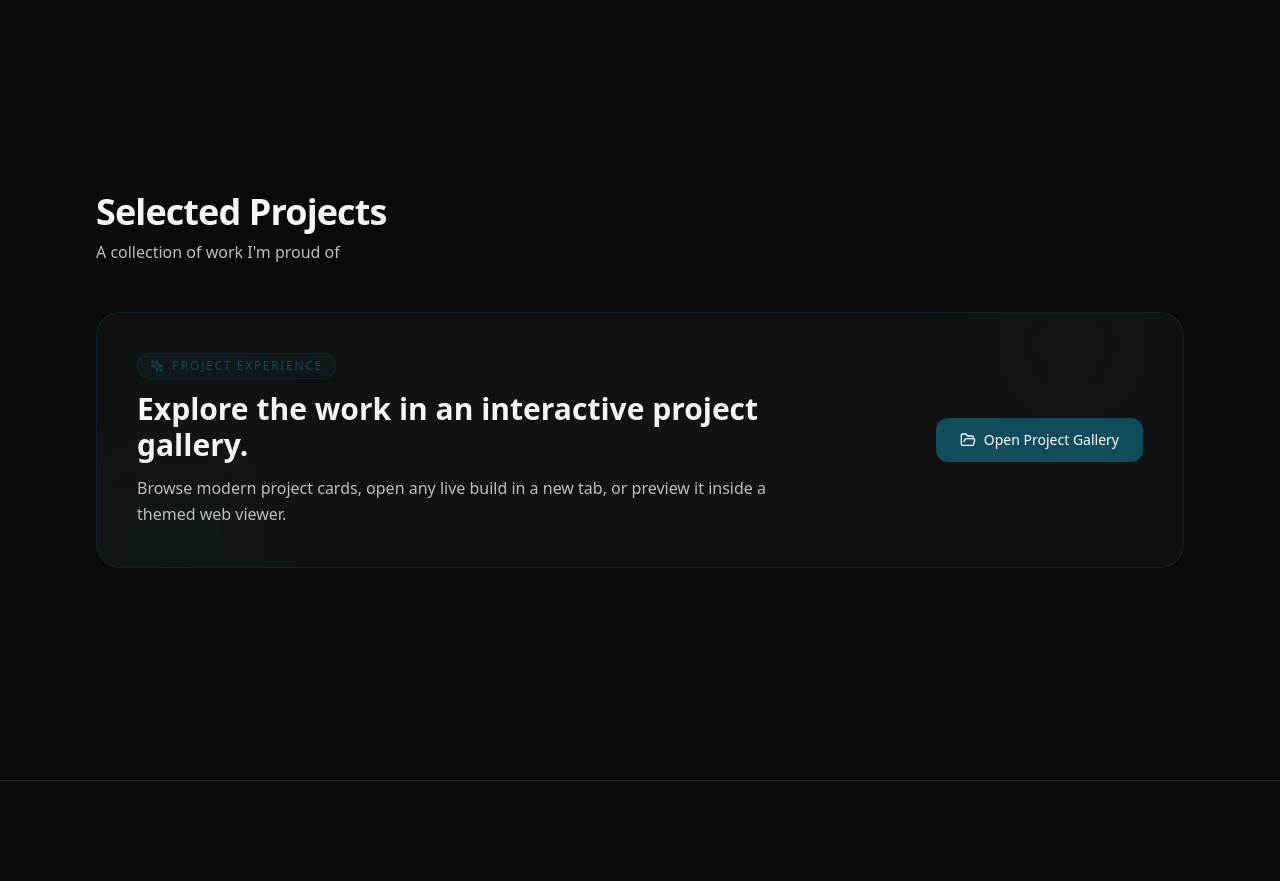
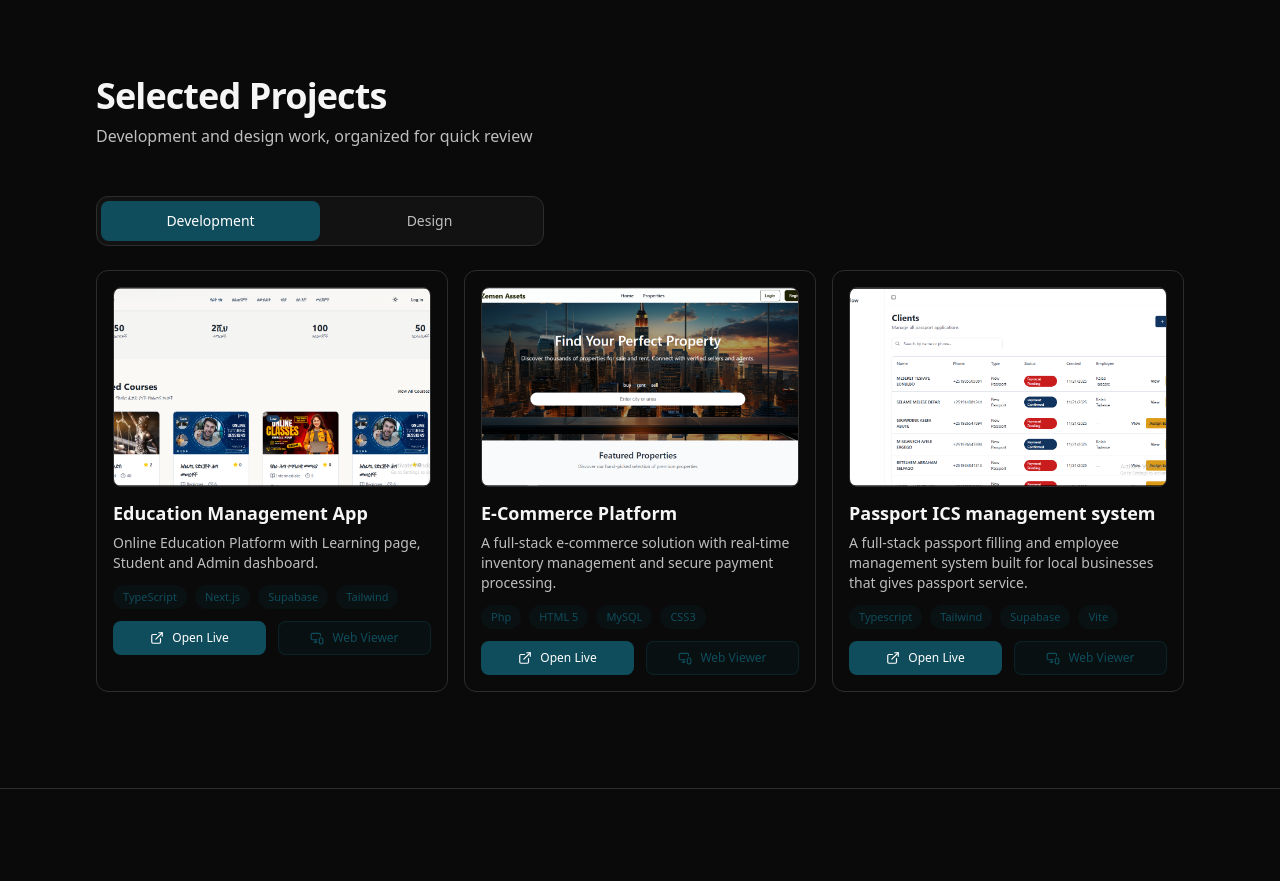
Before and after one commit to kallSTONE/kalab-tadesse, a React (Vite) app: page / in a window 1280 px wide. Shown: the part 2420-3301 px from the top of the page. Built offline with nearby package versions, Linux system fonts and the light colour scheme.

Commit message:
feat : project modal remove

```diff
--- a/src/components/sections/Projects.tsx
+++ b/src/components/sections/Projects.tsx
@@ -1,22 +1,20 @@
 import { useState } from 'react';
-import { FolderOpen, Sparkles } from 'lucide-react';
 import SectionTitle from '../ui/SectionTitle';
-import ProjectGalleryModal from '../ui/ProjectGalleryModal';
+import ProjectCard from '../ui/ProjectCard';
 import ProjectPreview from '../ui/ProjectPreview';
-import { projects, Project } from '../../data/portfolio';
+import { projects, Project, ProjectCategory } from '../../data/portfolio';
 
 export default function Projects() {
-  const [isGalleryOpen, setIsGalleryOpen] = useState(false);
+  const [activeTab, setActiveTab] = useState<ProjectCategory>('development');
   const [viewerProject, setViewerProject] = useState<Project | null>(null);
+
+  const visibleProjects = projects.filter((project) => project.category === activeTab);
 
   const handleOpenLive = (project: Project) => {
     window.open(project.liveUrl, '_blank', 'noopener,noreferrer');
   };
 
-  const handleOpenViewer = (project: Project) => {
-    setIsGalleryOpen(false);
-    setViewerProject(project);
-  };
+  const handleOpenViewer = (project: Project) => setViewerProject(project);
 
   return (
     <>
@@ -24,49 +22,50 @@ export default function Projects() {
         <div className="w-full max-w-6xl mx-auto px-6 lg:px-8 py-24">
           <SectionTitle
             title="Selected Projects"
-            subtitle="A collection of work I'm proud of"
+            subtitle="Development and design work, organized for quick review"
           />
 
-          <div className="relative overflow-hidden rounded-3xl border border-primary-30 bg-bg-secondary p-6 sm:p-8 md:p-10">
-            <div className="pointer-events-none absolute -top-14 right-6 h-44 w-44 rounded-full bg-primary-10 blur-3xl" />
-            <div className="pointer-events-none absolute -bottom-16 -left-6 h-52 w-52 rounded-full bg-primary-10 blur-3xl" />
-
-            <div className="relative flex flex-col gap-6 md:flex-row md:items-center md:justify-between">
-              <div className="max-w-2xl space-y-3">
-                <p className="inline-flex items-center gap-2 rounded-full border border-primary-30 bg-primary-10 px-3 py-1 text-xs font-medium uppercase tracking-[0.14em] text-primary">
-                  <Sparkles className="h-3.5 w-3.5" />
-                  Project Experience
-                </p>
-
-                <h3 className="text-2xl font-semibold leading-tight text-text-primary sm:text-3xl">
-                  Explore the work in an interactive project gallery.
-                </h3>
-
-                <p className="text-text-secondary leading-relaxed">
-                  Browse modern project cards, open any live build in a new tab, or preview it inside a themed web viewer.
-                </p>
-              </div>
-
+          <div className="space-y-6">
+            <div className="inline-flex w-full max-w-md rounded-xl border border-border bg-bg-secondary p-1" role="tablist" aria-label="Project categories">
               <button
                 type="button"
-                onClick={() => setIsGalleryOpen(true)}
-                className="inline-flex w-full shrink-0 items-center justify-center gap-2 rounded-xl bg-primary px-6 py-3 text-sm font-medium text-white transition-opacity hover:opacity-90 sm:w-auto"
+                role="tab"
+                aria-selected={activeTab === 'development'}
+                className={`w-1/2 rounded-lg px-4 py-2.5 text-sm font-medium transition-colors ${activeTab === 'development' ? 'bg-primary text-white' : 'text-text-secondary hover:text-text-primary hover:bg-bg-tertiary'}`}
+                onClick={() => setActiveTab('development')}
               >
-                <FolderOpen className="h-4 w-4" />
-                Open Project Gallery
+                Development
               </button>
+              <button
+                type="button"
+                role="tab"
+                aria-selected={activeTab === 'design'}
+                className={`w-1/2 rounded-lg px-4 py-2.5 text-sm font-medium transition-colors ${activeTab === 'design' ? 'bg-primary text-white' : 'text-text-secondary hover:text-text-primary hover:bg-bg-tertiary'}`}
+                onClick={() => setActiveTab('design')}
+              >
+                Design
+              </button>
+            </div>
+
+            <div className="grid gap-4 sm:grid-cols-2 xl:grid-cols-3">
+              {visibleProjects.map((project) => (
+                <ProjectCard
+                  key={project.id}
+                  project={project}
+                  onOpenLive={handleOpenLive}
+                  onOpenViewer={handleOpenViewer}
+                />
+              ))}
+
+              {visibleProjects.length === 0 && (
+                <div className="col-span-full rounded-xl border border-border bg-bg-secondary p-6 text-sm text-text-secondary">
+                  No projects are in this category yet.
+                </div>
+              )}
             </div>
           </div>
         </div>
       </section>
-
-      <ProjectGalleryModal
-        isOpen={isGalleryOpen}
-        projects={projects}
-        onClose={() => setIsGalleryOpen(false)}
-        onOpenLive={handleOpenLive}
-        onOpenViewer={handleOpenViewer}
-      />
 
       <ProjectPreview
         project={viewerProject}
--- a/src/components/ui/ProjectCard.tsx
+++ b/src/components/ui/ProjectCard.tsx
@@ -12,12 +12,15 @@ export default function ProjectCard({
   onOpenLive,
   onOpenViewer,
 }: ProjectCardProps) {
+  const visibleTech = project.tech.slice(0, 4);
+  const hiddenTechCount = Math.max(project.tech.length - visibleTech.length, 0);
+
   return (
-    <article className="group relative overflow-hidden rounded-2xl border border-border bg-bg-primary p-4 sm:p-5">
+    <article className="group relative overflow-hidden rounded-xl border border-border bg-bg-primary p-3 sm:p-4">
       <div className="pointer-events-none absolute inset-0 opacity-0 transition-opacity duration-300 group-hover:opacity-100 gradient-primary" />
 
-      <div className="relative space-y-4">
-        <div className="overflow-hidden rounded-xl border border-border bg-bg-tertiary">
+      <div className="relative space-y-3">
+        <div className="overflow-hidden rounded-lg border border-border bg-bg-tertiary">
           {project.images?.[0] && (
             <img
               src={project.images[0]}
@@ -27,43 +30,48 @@ export default function ProjectCard({
           )}
         </div>
 
-        <div className="space-y-2">
-          <h3 className="text-lg font-semibold text-text-primary sm:text-xl">
+        <div className="space-y-1.5">
+          <h3 className="text-base font-semibold text-text-primary sm:text-lg">
             {project.title}
           </h3>
-          <p className="text-sm leading-relaxed text-text-secondary sm:text-base">
+          <p className="text-xs leading-relaxed text-text-secondary sm:text-sm">
             {project.description}
           </p>
         </div>
 
         <div className="flex flex-wrap gap-2">
-          {project.tech.map((tech) => (
+          {visibleTech.map((tech) => (
             <span
               key={tech}
-              className="rounded-full bg-primary-10 px-3 py-1 text-xs font-medium text-primary"
+              className="rounded-full bg-primary-10 px-2.5 py-1 text-[11px] font-medium text-primary"
             >
               {tech}
             </span>
           ))}
+          {hiddenTechCount > 0 && (
+            <span className="rounded-full bg-bg-tertiary px-2.5 py-1 text-[11px] font-medium text-text-tertiary">
+              +{hiddenTechCount}
+            </span>
+          )}
         </div>
 
         <div className="grid gap-3 sm:grid-cols-2">
           <button
             type="button"
             onClick={() => onOpenLive(project)}
-            className="inline-flex items-center justify-center gap-2 rounded-lg bg-primary px-4 py-2.5 text-sm font-medium text-white transition-opacity hover:opacity-90"
+            className="inline-flex items-center justify-center gap-2 rounded-lg bg-primary px-3 py-2 text-xs font-medium text-white transition-opacity hover:opacity-90"
           >
-            <ExternalLink className="h-4 w-4" />
-            Open Live Project
+            <ExternalLink className="h-3.5 w-3.5" />
+            Open Live
           </button>
 
           <button
             type="button"
             onClick={() => onOpenViewer(project)}
-            className="inline-flex items-center justify-center gap-2 rounded-lg border border-primary-30 bg-primary-10 px-4 py-2.5 text-sm font-medium text-primary transition-colors hover:bg-primary-20"
+            className="inline-flex items-center justify-center gap-2 rounded-lg border border-primary-30 bg-primary-10 px-3 py-2 text-xs font-medium text-primary transition-colors hover:bg-primary-20"
           >
-            <MonitorSmartphone className="h-4 w-4" />
-            Open In Web Viewer
+            <MonitorSmartphone className="h-3.5 w-3.5" />
+            Web Viewer
           </button>
         </div>
       </div>
--- a/src/components/ui/ProjectGalleryModal.tsx
+++ /dev/null
@@ -1,163 +0,0 @@
-import { useEffect, useId, useRef } from 'react';
-import { Sparkles, X } from 'lucide-react';
-import { Project } from '../../data/portfolio';
-import ProjectCard from './ProjectCard';
-
-const FOCUSABLE_SELECTOR = [
-    'a[href]',
-    'button:not([disabled])',
-    'textarea:not([disabled])',
-    'input:not([disabled]):not([type="hidden"])',
-    'select:not([disabled])',
-    '[tabindex]:not([tabindex="-1"])',
-].join(',');
-
-interface ProjectGalleryModalProps {
-    isOpen: boolean;
-    projects: Project[];
-    onClose: () => void;
-    onOpenLive: (project: Project) => void;
-    onOpenViewer: (project: Project) => void;
-}
-
-export default function ProjectGalleryModal({
-    isOpen,
-    projects,
-    onClose,
-    onOpenLive,
-    onOpenViewer,
-}: ProjectGalleryModalProps) {
-    const dialogRef = useRef<HTMLDivElement | null>(null);
-    const closeButtonRef = useRef<HTMLButtonElement | null>(null);
-    const headingId = useId();
-    const descriptionId = useId();
-
-    useEffect(() => {
-        if (!isOpen) return;
-
-        const previouslyFocused =
-            document.activeElement instanceof HTMLElement ? document.activeElement : null;
-        const originalOverflow = document.body.style.overflow;
-
-        const getFocusableElements = () => {
-            if (!dialogRef.current) return [];
-
-            return (
-                Array.from(dialogRef.current.querySelectorAll(FOCUSABLE_SELECTOR)) as HTMLElement[]
-            ).filter((element) => element.tabIndex !== -1 && !element.hasAttribute('disabled'));
-        };
-
-        const onKeyDown = (event: KeyboardEvent) => {
-            if (event.key === 'Escape') {
-                event.preventDefault();
-                onClose();
-                return;
-            }
-
-            if (event.key !== 'Tab') return;
-
-            const focusableElements = getFocusableElements();
-            if (focusableElements.length === 0) {
-                event.preventDefault();
-                dialogRef.current?.focus();
-                return;
-            }
-
-            const firstElement = focusableElements[0];
-            const lastElement = focusableElements[focusableElements.length - 1];
-            const activeElement =
-                document.activeElement instanceof HTMLElement ? document.activeElement : null;
-            const isInsideDialog =
-                !!activeElement && !!dialogRef.current?.contains(activeElement);
-
-            if (event.shiftKey) {
-                if (!isInsideDialog || activeElement === firstElement) {
-                    event.preventDefault();
-                    lastElement.focus();
-                }
-                return;
-            }
-
-            if (!isInsideDialog || activeElement === lastElement) {
-                event.preventDefault();
-                firstElement.focus();
-            }
-        };
-
-        document.body.style.overflow = 'hidden';
-        window.addEventListener('keydown', onKeyDown);
-        window.requestAnimationFrame(() => {
-            closeButtonRef.current?.focus();
-        });
-
-        return () => {
-            document.body.style.overflow = originalOverflow;
-            window.removeEventListener('keydown', onKeyDown);
-            previouslyFocused?.focus();
-        };
-    }, [isOpen, onClose]);
-
-    if (!isOpen) return null;
-
-    return (
-        <div className="fixed inset-0 z-[60] p-3 sm:p-6">
-            <button
-                type="button"
-                aria-label="Close project gallery"
-                onClick={onClose}
-                className="absolute inset-0 bg-black/65 backdrop-blur-sm animate-modal-fade-in"
-            />
-
-            <div
-                ref={dialogRef}
-                role="dialog"
-                aria-modal="true"
-                aria-labelledby={headingId}
-                aria-describedby={descriptionId}
-                tabIndex={-1}
-                className="relative mx-auto flex h-full w-full max-w-6xl flex-col overflow-hidden rounded-3xl border border-border bg-bg-secondary shadow-2xl animate-modal-pop-in"
-            >
-                <div className="relative border-b border-border px-4 py-4 sm:px-6 sm:py-5">
-                    <div className="pointer-events-none absolute -top-8 right-8 h-24 w-24 rounded-full bg-primary-10 blur-3xl" />
-                    <div className="relative flex items-start justify-between gap-4">
-                        <div className="space-y-2">
-                            <p className="inline-flex items-center gap-2 text-xs uppercase tracking-[0.2em] text-primary">
-                                <Sparkles className="h-3.5 w-3.5" />
-                                Interactive Showcase
-                            </p>
-                            <h3 id={headingId} className="text-xl font-semibold text-text-primary sm:text-2xl">
-                                Explore Project Gallery
-                            </h3>
-                            <p id={descriptionId} className="text-sm text-text-secondary sm:text-base">
-                                Choose any project, open it live, or launch it inside the portfolio web viewer.
-                            </p>
-                        </div>
-
-                        <button
-                            ref={closeButtonRef}
-                            type="button"
-                            onClick={onClose}
-                            className="inline-flex h-10 w-10 items-center justify-center rounded-lg border border-border bg-bg-primary text-text-secondary transition-colors hover:text-primary"
-                            aria-label="Close project gallery"
-                        >
-                            <X className="h-5 w-5" />
-                        </button>
-                    </div>
-                </div>
-
-                <div className="overflow-y-auto px-4 py-5 sm:px-6 sm:py-6">
-                    <div className="grid gap-5 lg:grid-cols-2">
-                        {projects.map((project) => (
-                            <ProjectCard
-                                key={project.id}
-                                project={project}
-                                onOpenLive={onOpenLive}
-                                onOpenViewer={onOpenViewer}
-                            />
-                        ))}
-                    </div>
-                </div>
-            </div>
-        </div>
-    );
-}
--- a/src/data/portfolio.ts
+++ b/src/data/portfolio.ts
@@ -59,12 +59,15 @@ export const skills = [
 
 export interface Project {
   id: string;
+  category: ProjectCategory;
   title: string;
   description: string;
   tech: string[];
   liveUrl: string;
   images: string[];
 }
+
+export type ProjectCategory = 'development' | 'design';
 
 
 export interface Experience {
@@ -82,6 +85,7 @@ export interface Skill {
 export const projects: Project[] = [
   {
     id: 'project-1',
+    category: 'development',
     title: 'Education Management App',
     description: 'Online Education Platform with Learning page, Student and Admin dashboard.',
     tech: ['TypeScript', 'Next.js', 'Supabase', 'Tailwind'],
@@ -90,6 +94,7 @@ export const projects: Project[] = [
   },
   {
     id: 'project-2',
+    category: 'design',
     title: 'AI tool repository',
     description: 'Modern AI tool sharing application with article and toolkit creation and sharing features.',
     tech: ['Next.js', 'Tailwind', 'Typescript', 'Supabase'],
@@ -97,6 +102,7 @@ export const projects: Project[] = [
     images: ['/project-images/simply-ai/Capture1.PNG', '/project-images/simply-ai/Capture2.PNG', '/project-images/simply-ai/Capture3.PNG', '/project-images/simply-ai/Capture4.PNG', '/project-images/simply-ai/Capture5.PNG', '/project-images/simply-ai/Capture6.PNG', '/project-images/simply-ai/Capture7.PNG', '/project-images/simply-ai/Capture8.PNG', '/project-images/simply-ai/Capture9.PNG', '/project-images/simply-ai/Capture10.PNG']
   }, {
     id: 'project-3',
+    category: 'development',
     title: 'E-Commerce Platform',
     description: 'A full-stack e-commerce solution with real-time inventory management and secure payment processing.',
     tech: ['Php', 'HTML 5', 'MySQL', 'CSS3'],
@@ -104,13 +110,15 @@ export const projects: Project[] = [
     images: ['/project-images/zemen-assets/Capture1.PNG', '/project-images/zemen-assets/Capture2.PNG', '/project-images/zemen-assets/Capture3.PNG', '/project-images/zemen-assets/Capture4.PNG', '/project-images/zemen-assets/Capture5.PNG', '/project-images/zemen-assets/Capture6.PNG']
   }, {
     id: 'project-4',
+    category: 'design',
     title: 'Analytics Dashboard',
     description: 'Data visualization platform for Education management with interactive charts and reports.',
     tech: ['Typescript', 'Tailwind', 'Next.js', 'Supabase'],
     liveUrl: 'https://legal-training.vercel.app/admin/dashboard',
-    images: ['/project-images/analytic-dashboard/Capture1.PNG', '/project-images/analytic-dashboard/Capture2.PNG', '/project-images/analytic-dashboard/Capture3.PNG', '/project-images/analytic-dashboard/Capture4.PNG' , '/project-images/analytic-dashboard/Capture5.PNG', '/project-images/analytic-dashboard/Capture6.PNG', '/project-images/analytic-dashboard/Capture7.PNG']
+    images: ['/project-images/analytic-dashboard/Capture1.PNG', '/project-images/analytic-dashboard/Capture2.PNG', '/project-images/analytic-dashboard/Capture3.PNG', '/project-images/analytic-dashboard/Capture4.PNG', '/project-images/analytic-dashboard/Capture5.PNG', '/project-images/analytic-dashboard/Capture6.PNG', '/project-images/analytic-dashboard/Capture7.PNG']
   }, {
     id: 'project-5',
+    category: 'development',
     title: 'Passport ICS management system',
     description: 'A full-stack passport filling and employee management system built for local businesses that gives passport service.',
     tech: ['Typescript', 'Tailwind', 'Supabase', 'Vite'],
```
